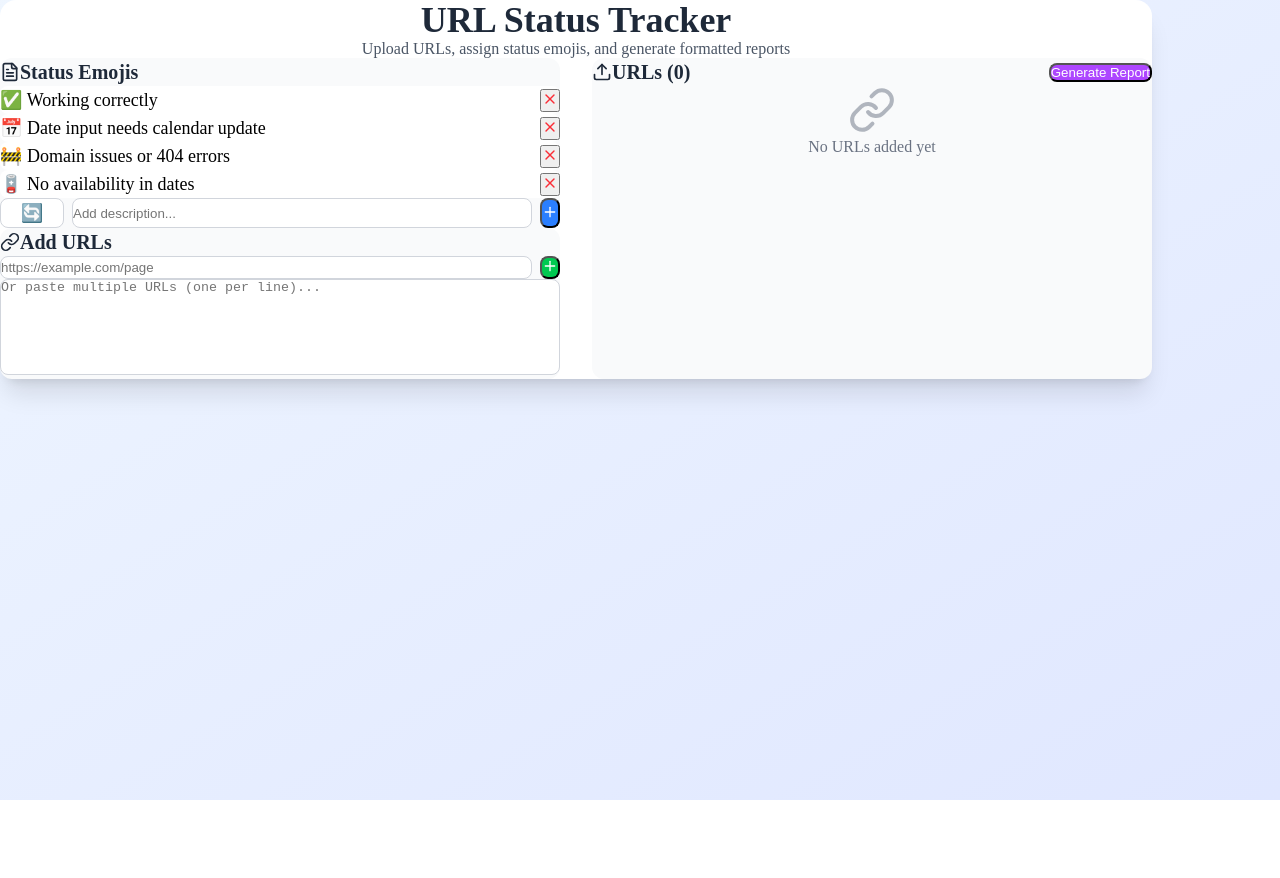
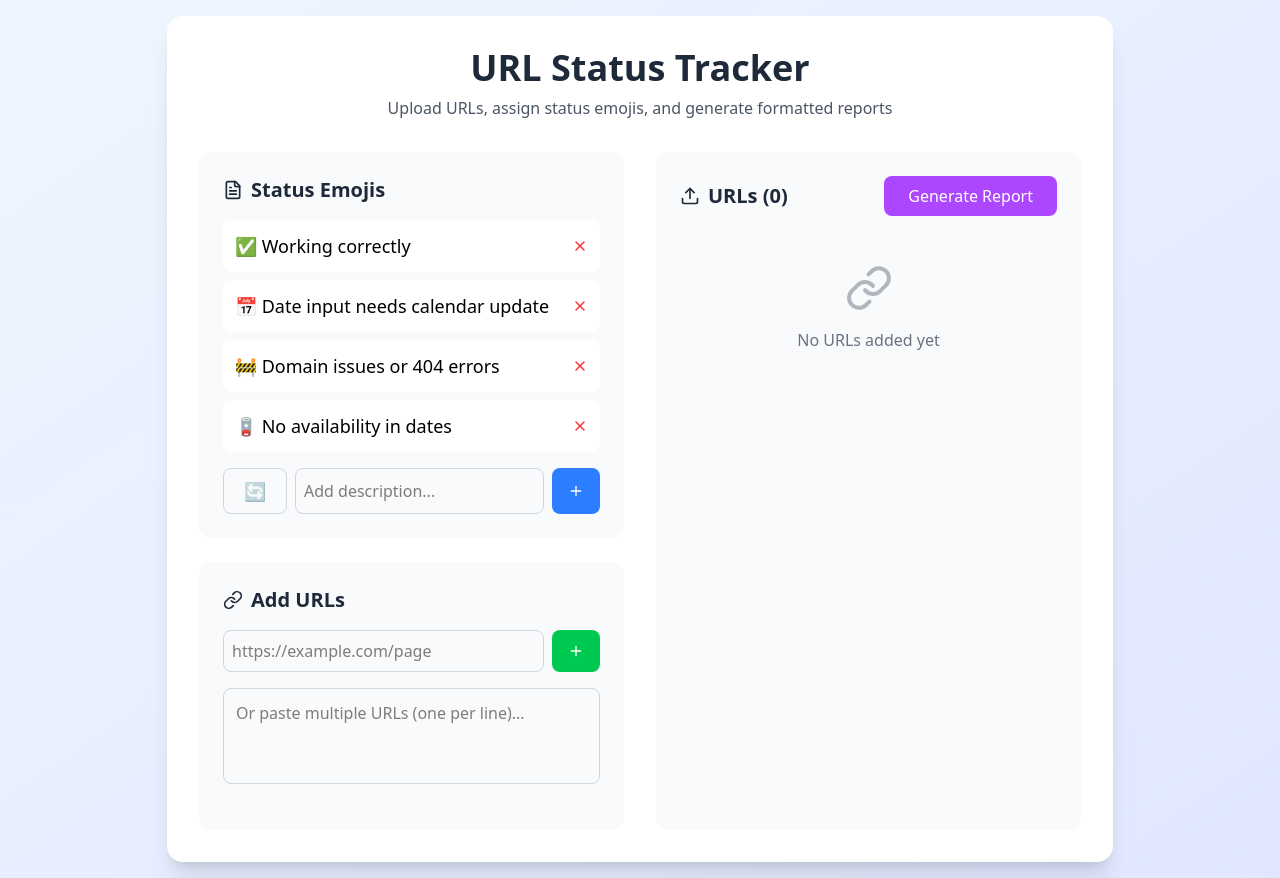
Before and after one commit to kolarskydominik/ui, a React (Vite) app: page /url-status in a window 1280 px wide. Before the commit the page ends 800 px from the top, so only its background shows below. Built offline with nearby package versions, Linux system fonts and the light colour scheme.

Commit message:
update: stlyes

```diff
--- a/index.html
+++ b/index.html
@@ -17,7 +17,7 @@
   <title>dk - ui components</title>
 </head>
 
-<body class="m-0">
+<body id="app" class="m-0">
   <div id="root"></div>
   <script
     type="module"
--- a/src/features/url-status-tracker/url-status-tracker.tsx
+++ b/src/features/url-status-tracker/url-status-tracker.tsx
@@ -127,8 +127,11 @@ const URLStatusTracker = () => {
   };
 
   return (
-    <div className="min-h-screen bg-gradient-to-br from-blue-50 to-indigo-100 p-4">
-      <div className="mx-auto max-w-6xl">
+    <section
+      className="mx-auto flex min-h-screen flex-1 items-center justify-center bg-gradient-to-br
+        from-blue-50 to-indigo-100 p-4 font-sans"
+    >
+      <div className="max-w-screen-xl">
         <div className="rounded-2xl bg-white p-8 shadow-xl">
           <div className="mb-8 text-center">
             <h1 className="mb-2 text-4xl font-bold text-gray-800">
@@ -338,7 +341,7 @@ const URLStatusTracker = () => {
           )}
         </div>
       </div>
-    </div>
+    </section>
   );
 };
 
--- a/src/index.css
+++ b/src/index.css
@@ -1,7 +1,10 @@
-@layer theme, base, components, utilities;
+@config "../tailwind.config.js";
+@import "tailwindcss";
+
+/* @layer theme, base, components, utilities;
 @import "tailwindcss/theme.css" layer(theme);
-@import "tailwindcss/utilities.css" layer(utilities);
-
+@import "tailwindcss/utilities.css" layer(utilities); */
+/*
 *,
 ::after,
 ::before,
@@ -10,4 +13,4 @@
   box-sizing: border-box;
   margin: 0;
   padding: 0;
-}
+} */
--- /dev/null
+++ b/tailwind.config.js
@@ -0,0 +1,4 @@
+export default {
+  important: '#app',
+  // ... other configurations
+};
```
